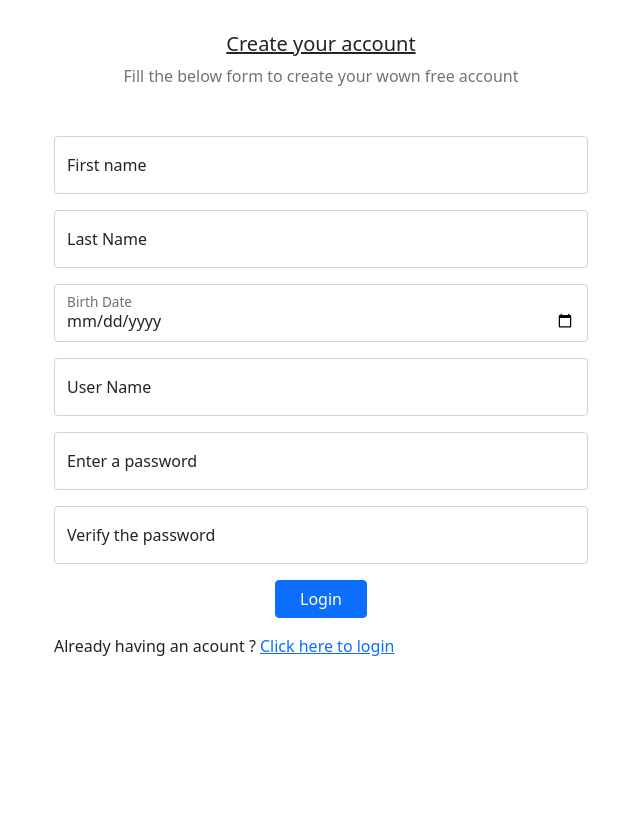
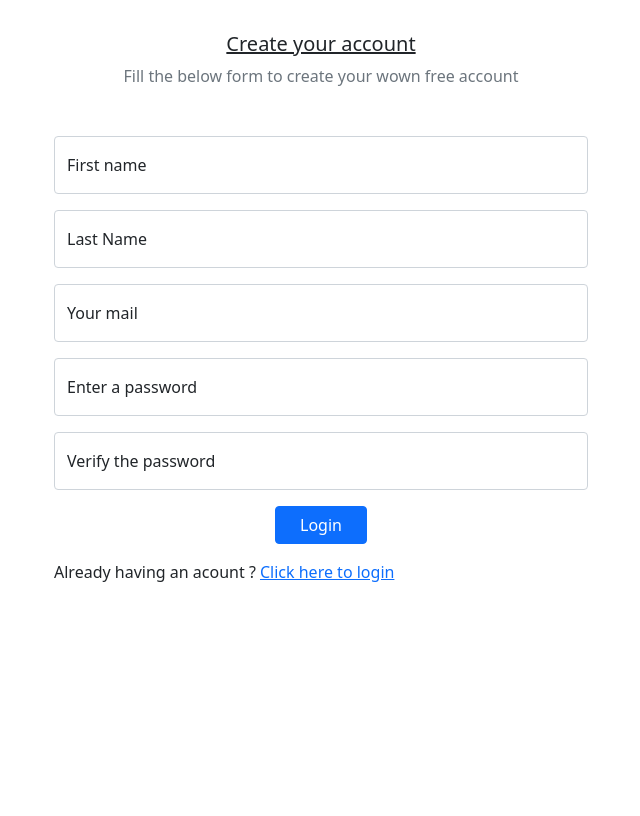
Before and after one commit to HaingoAdri/Projet-Final-S3, a CodeIgniter app: page /P_Final/index.php/welcome/index in a window 1280 px wide, after a click on "Create an account now". Shown: the whole page, without its empty margins (319-959 px from the left). Run offline with CodeIgniter, Linux system fonts and the light colour scheme; tables that the repository leaves empty hold one stand-in row (values such as "Sample post").

Commit message:
Functional Login
Tsy ampy : Redirection Acceuil

```diff
--- a/Echanges.sql
+++ b/Echanges.sql
@@ -7,7 +7,7 @@ Create table utilisateurs(
     Nom VARCHAR(250),
     prenom VARCHAR(250),
     email VARCHAR(250),
-    username VARCHAR (250) unique,
+    password VARCHAR (250),
     isAdmin boolean DEFAULT FALSE
 );
 insert into  utilisateurs values
--- a/application/controllers/Welcome.php
+++ b/application/controllers/Welcome.php
@@ -20,16 +20,10 @@ class Welcome extends CI_Controller {
 	 */
 	public function index()
 	{
-		$this->load->view('Login');
+		$data['error'] = "";
+		$this->load->view('Login' , $data);
 
 	}
 	//cette page accepte une variable url facultative
-	public function bonjour(){
-		$data = array();
-		$data ['pseudo'] = 'Rakoto';
-		$data ['email'] = 'rakoto@mada.com';
-		$data ['en_ligne'] = true;
 
-		$this->load->view('Vues2',$data);
-	}
 }
--- a/application/views/Login.php
+++ b/application/views/Login.php
@@ -48,6 +48,11 @@
                             <input type="submit" class="btn btn-primary px-4" value="Login">
                         </div>
                     </form>
+                    <div class="error-message">
+                        <p class="text-center text-danger">
+                            <?= $error ?>
+                        </p>
+                    </div>
                 </div>
 
                 <div class="not-account">
@@ -72,31 +77,26 @@
                     </p>
                 </div>
                 <div class="forms">
-                    <form action="" method="POST" class="form">
+                    <form action="<?php echo site_url('index.php/user/'); ?>" method="POST" class="form">
                         <div class="form-floating mb-3">
-                            <input type="text" class="form-control" id="floatingInputName" placeholder="Your username">
+                            <input type="text" class="form-control" id="floatingInputName" name="nom" placeholder="Your username">
                             <label for="floatingInputName fs-4">First name</label>
                         </div>
                         <div class="form-floating mb-3">
-                            <input type="text" class="form-control" id="floatingInputLastName" placeholder="Your password">
+                            <input type="text" class="form-control" id="floatingInputLastName" name="prenom" placeholder="Your password">
                             <label for="floatingInputLastName"> Last Name </label>
                         </div>
                         <div class="form-floating mb-3">
-                            <input type="date" class="form-control" id="floatingInputDate" placeholder="Your password">
-                            <label for="floatingInputDate"> Birth Date </label>
+                            <input type="text" class="form-control" id="floatingInputDate" name="email" placeholder="Enter a email">
+                            <label for="floatingInputDate"> Your mail </label>
                         </div>
 
                         <div class="form-floating mb-3">
-                            <input type="text" class="form-control" id="floatingInputUserName" placeholder="Your Username">
-                            <label for="floatingInputUserName"> User Name </label>
-                        </div>
-
-                        <div class="form-floating mb-3">
-                            <input type="password" class="form-control" id="floatingInputPass1" placeholder="Your password">
+                            <input type="password" class="form-control" id="floatingInputPass1" name="pass1" placeholder="Your password">
                             <label for="floatingInputPass1"> Enter a password </label>
                         </div>
                         <div class="form-floating mb-3">
-                            <input type="password" class="form-control" id="floatingInputPass2" placeholder="Your password">
+                            <input type="password" class="form-control" id="floatingInputPass2" name="pass2" placeholder="Your password">
                             <label for="floatingInputPass2"> Verify the password </label>
                         </div>
                         <div class="form-floating mb-3 text-center">
```
Also changed, not shown: application/controllers/User.php (+20 -2 lines), application/helpers/Password_helper.php (added, +12 -0 lines), application/models/User_Mod.php (+7 -1 lines).
